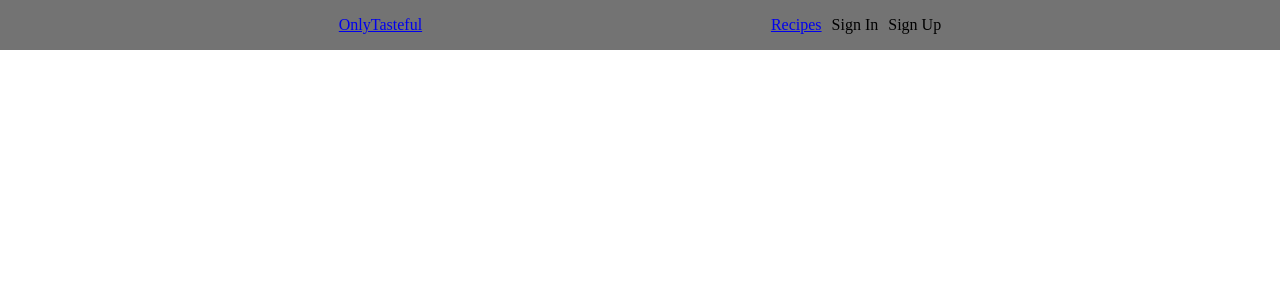
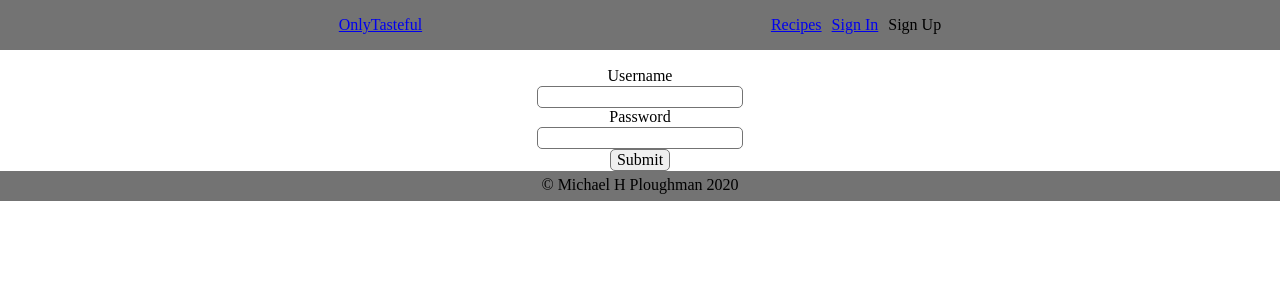
Before and after one commit to Evoxus/OnlyTasteful-client, a React (Create React App) app: page /signin in a window 1280 px wide. Shown: the top 300 px of the page. Built offline with nearby package versions, Linux system fonts and the light colour scheme.

Commit message:
Add SignIn route, link and component

```diff
--- a/src/App.js
+++ b/src/App.js
@@ -5,11 +5,11 @@ import Landing from './Landing/Landing';
 import Footer from './Footer/Footer';
 import RecipeList from './RecipeList/RecipeList';
 import RecipeDetail from './RecipeDetail/RecipeDetail';
+import CreateRecipe from './CreateRecipe/CreateRecipe';
+import SignIn from './SignIn/SignIn';
 import './App.css';
-import CreateRecipe from './CreateRecipe/CreateRecipe';
 
-// TODO: Add create recipe component
-// TODO: Add Sign in component
+
 // TODO: Add Sign up component
 
 /* ---- NOTES ----
@@ -22,6 +22,7 @@ function App() {
     <div className="App">
       <Nav />
         <Route exact path='/' component={Landing} />
+        <Route path='/signin' component={SignIn} />
         <Route exact path='/recipes' component={RecipeList} />
         <Route path='/recipes/:id' component={RecipeDetail} />
         <Route path='/createrecipe' component={CreateRecipe} />
--- a/src/Nav/Nav.js
+++ b/src/Nav/Nav.js
@@ -8,7 +8,7 @@ function Nav() {
       <p><Link to='/'>OnlyTasteful</Link></p>
       <ul>
         <li><Link to='/recipes'>Recipes</Link></li>
-        <li>Sign In</li>
+        <li><Link to='/signin'>Sign In</Link></li>
         <li>Sign Up</li>
       </ul>
     </nav>
--- a/src/SignIn/SignIn.js
+++ b/src/SignIn/SignIn.js
@@ -0,0 +1,23 @@
+import React from 'react';
+import './SignIn.css';
+
+function SignIn() {
+  return (
+    <main className='signIn'>
+      <header>
+        <h2>Sign In</h2>
+      </header>
+      <section>
+      <form>
+        <label htmlFor='signin_user_name'>Username</label>
+        <input type='text' name='user_name' id='signin_user_name' />
+        <label htmlFor='signin_password'>Password</label>
+        <input type='password' name='password' id='signin_password' />
+        <input type='submit' />
+      </form>
+    </section>
+    </main>
+  )
+}
+
+export default SignIn;
```
